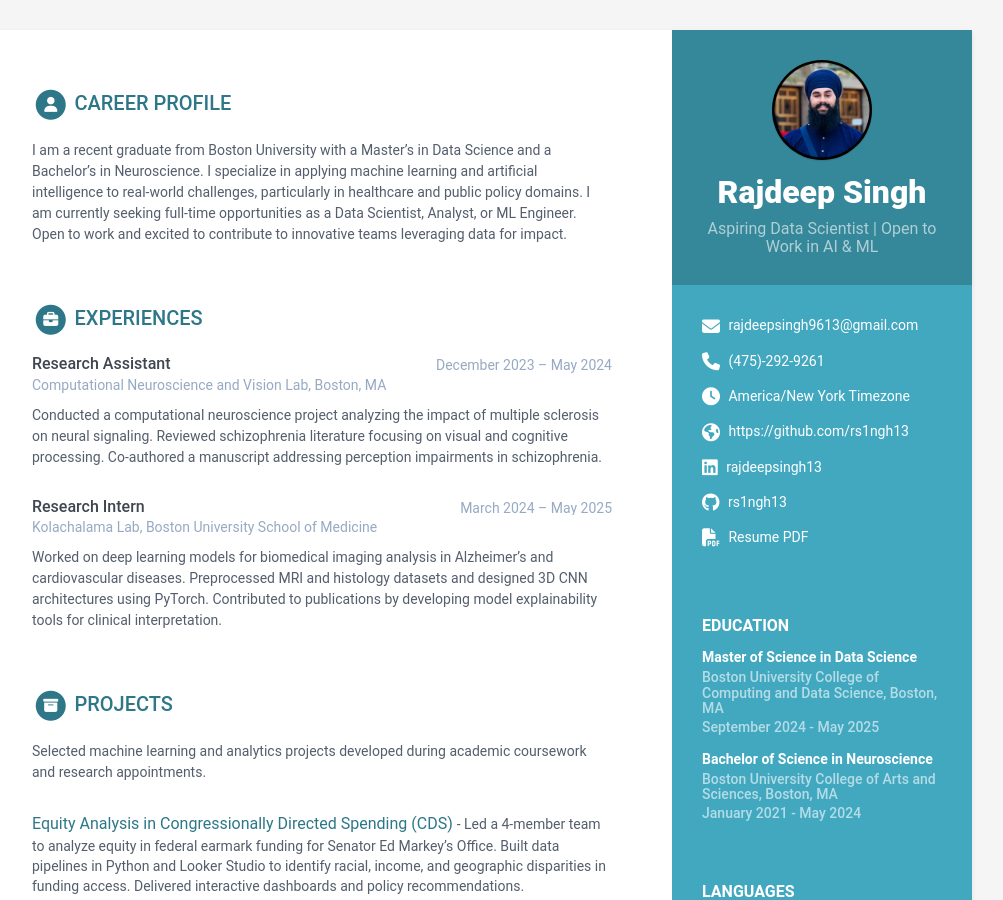
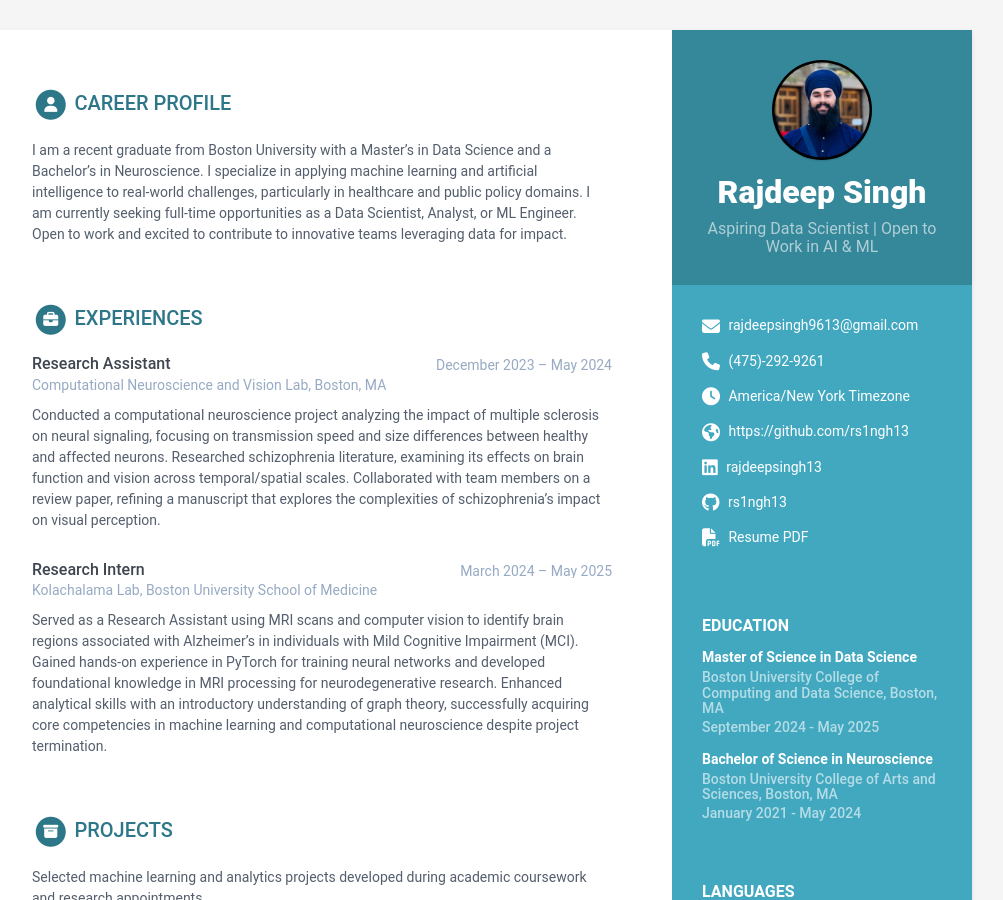
Before and after one commit to rs1ngh13/rajdeepsingh.github.io, a Jekyll site: the page built from index.html, in a window 1280 px wide and 900 px high. Shown: the whole window, without its empty margins (168-1171 px from the left). Built offline with Jekyll 4.4.1, drawn with Linux system fonts in a browser that asks for light colours.

Commit message:
Update data.yml

```diff
--- a/_data/data.yml
+++ b/_data/data.yml
@@ -71,18 +71,17 @@ experiences:
     time: December 2023 – May 2024
     company: Computational Neuroscience and Vision Lab, Boston, MA
     details: |
-      Conducted a computational neuroscience project analyzing the impact of multiple sclerosis on neural signaling.
-      Reviewed schizophrenia literature focusing on visual and cognitive processing.
-      Co-authored a manuscript addressing perception impairments in schizophrenia.
+      Conducted a computational neuroscience project analyzing the impact of multiple sclerosis on neural signaling, focusing on transmission speed and size differences between healthy and affected neurons.
+      Researched schizophrenia literature, examining its effects on brain function and vision across temporal/spatial scales.
+      Collaborated with team members on a review paper, refining a manuscript that explores the complexities of schizophrenia’s impact on visual perception.
 
   - role: Research Intern
     time: March 2024 – May 2025
     company: Kolachalama Lab, Boston University School of Medicine
     details: |
-      Worked on deep learning models for biomedical imaging analysis in Alzheimer's and cardiovascular diseases.
-      Preprocessed MRI and histology datasets and designed 3D CNN architectures using PyTorch.
-      Contributed to publications by developing model explainability tools for clinical interpretation.
-
+      Served as a Research Assistant using MRI scans and computer vision to identify brain regions associated with Alzheimer’s in individuals with Mild Cognitive Impairment (MCI).
+      Gained hands-on experience in PyTorch for training neural networks and developed foundational knowledge in MRI processing for neurodegenerative research.
+      Enhanced analytical skills with an introductory understanding of graph theory, successfully acquiring core competencies in machine learning and computational neuroscience despite project termination.
 
 projects:
   title: Projects
```
